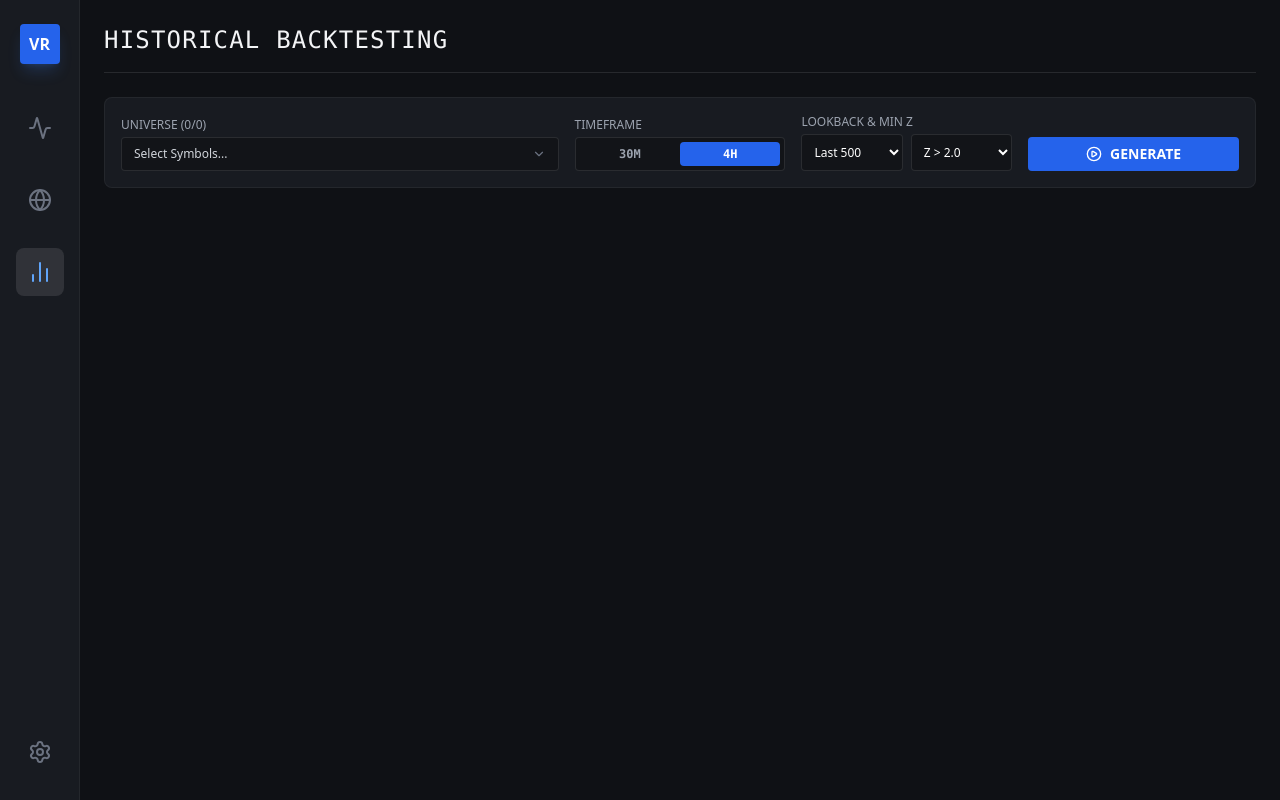
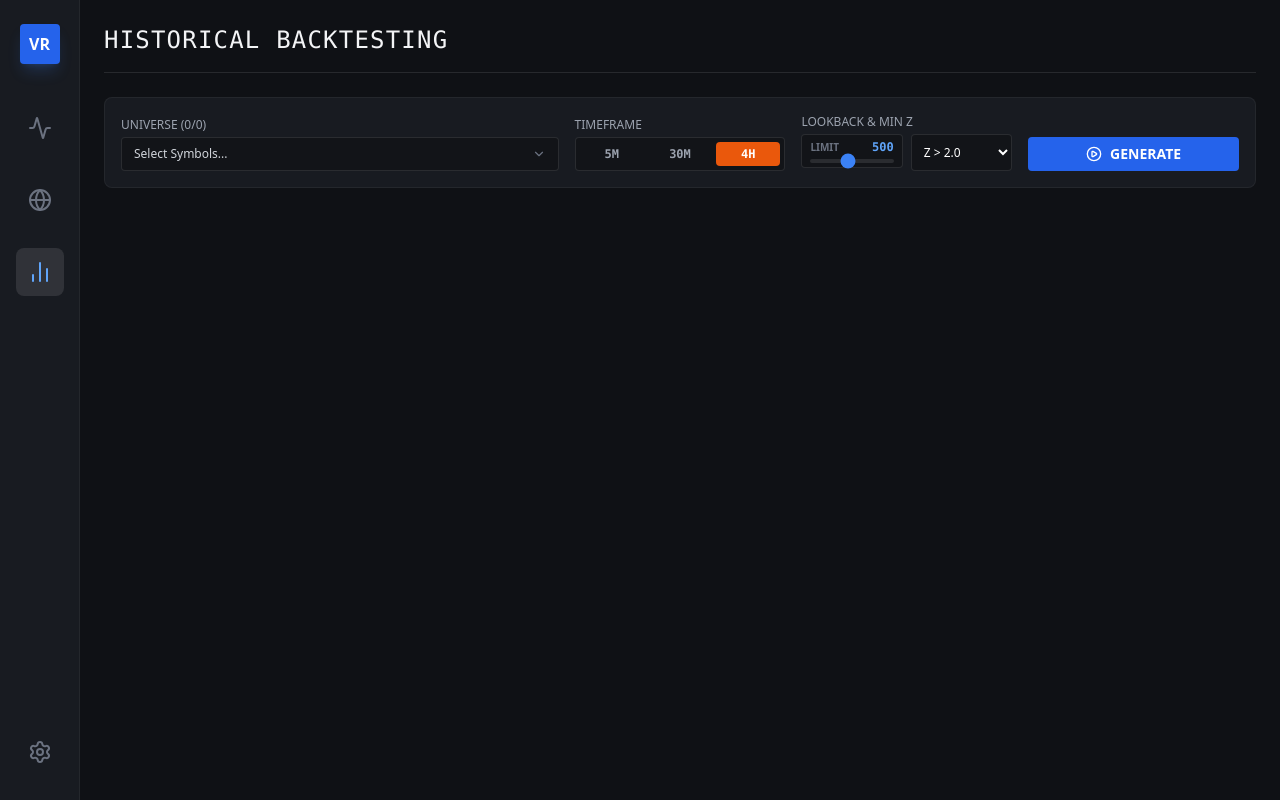
Before and after one commit to 123jlee/Bybit-Volume-Radar, a React (Vite) app: page / in a window 1280 px wide. Both pictures are taken after a click on the button 39 px from the left and 272 px from the top of the page. Built offline with nearby package versions, Linux system fonts and the light colour scheme.

Commit message:
feat: upgrade reports to multi-timeframe with flexible lookback

```diff
--- a/src/components/Reports.tsx
+++ b/src/components/Reports.tsx
@@ -11,7 +11,7 @@ export const Reports: React.FC = () => {
     const [symbols, setSymbols] = useState<string[]>([]);
     const [config, setConfig] = useState<ReportConfig>({
         symbols: [],
-        timeframe: '240',
+        timeframes: ['240'],
         lookback: 500,
         minZScore: 2.0
     });
@@ -39,8 +39,13 @@ export const Reports: React.FC = () => {
         const universe = Store.getSymbols().map(d => d.symbol);
         setSymbols(universe);
 
-        const savedState = Store.getReportState();
+        const savedState = Store.getReportState() as any; // Cast to any to handle migration
         if (savedState) {
+            // Migration: timeframe -> timeframes
+            if (savedState.config.timeframe && !savedState.config.timeframes) {
+                savedState.config.timeframes = [savedState.config.timeframe];
+            }
+
             setConfig(savedState.config);
             setResults(savedState.results);
         } else {
@@ -180,19 +185,32 @@ export const Reports: React.FC = () => {
                 {/* Timeframe */}
                 <div>
                     <label className="block text-xs uppercase text-gray-400 mb-1">Timeframe</label>
-                    <div className="flex bg-[#121418] rounded p-1 border border-white/10">
-                        {(['30m', '240'] as const).map(tf => (
+                    <div className="flex bg-[#121418] rounded p-1 border border-white/10 gap-1">
+                        {(['5m', '30m', '240'] as const).map(tf => {
+                            const isActive = config.timeframes.includes(tf);
+                            return (
                                 <button
                                     key={tf}
-                                onClick={() => updateConfig('timeframe', tf)}
+                                    onClick={() => {
+                                        const current = config.timeframes;
+                                        let next;
+                                        if (current.includes(tf)) {
+                                            if (current.length === 1) return; // Prevent empty
+                                            next = current.filter(t => t !== tf);
+                                        } else {
+                                            next = [...current, tf];
+                                        }
+                                        updateConfig('timeframes', next);
+                                    }}
                                     className={clsx(
                                         "flex-1 px-2 py-1 text-xs font-mono font-bold uppercase rounded transition-colors",
-                                    config.timeframe === tf ? "bg-blue-600 text-white" : "text-gray-400 hover:text-white"
+                                        isActive ? "bg-orange-600 text-white" : "text-gray-400 hover:text-white hover:bg-white/5"
                                     )}
                                 >
                                     {tf === '240' ? '4H' : tf}
                                 </button>
-                        ))}
+                            );
+                        })}
                     </div>
                 </div>
 
@@ -200,15 +218,21 @@ export const Reports: React.FC = () => {
                 <div>
                     <label className="block text-xs uppercase text-gray-400 mb-1">Lookback & Min Z</label>
                     <div className="flex gap-2">
-                        <select
+                        <div className="w-1/2 flex flex-col justify-center h-[34px] bg-[#121418] border border-white/10 rounded px-2">
+                            <div className="flex justify-between items-center mb-1">
+                                <span className="text-[10px] text-gray-500 uppercase font-bold">Limit</span>
+                                <span className="text-xs font-mono font-bold text-blue-400">{config.lookback}</span>
+                            </div>
+                            <input
+                                type="range"
+                                min={100}
+                                max={1000}
+                                step={50}
                                 value={config.lookback}
                                 onChange={(e) => updateConfig('lookback', Number(e.target.value))}
-                            className="bg-[#121418] border border-white/10 rounded px-2 py-2 text-xs text-white outline-none w-1/2"
-                        >
-                            <option value={200}>Last 200</option>
-                            <option value={500}>Last 500</option>
-                            <option value={1000}>Max (1000)</option>
-                        </select>
+                                className="w-full h-1 bg-white/10 rounded-lg appearance-none cursor-pointer accent-blue-500"
+                            />
+                        </div>
                         <select
                             value={config.minZScore}
                             onChange={(e) => updateConfig('minZScore', Number(e.target.value))}
@@ -338,7 +362,7 @@ export const Reports: React.FC = () => {
                                         </td>
                                         <td className="p-4">
                                             <span className="bg-[#121418] border border-white/10 px-2 py-1 rounded text-xs text-blue-400 font-bold">
-                                                {ev.timeframe === '240' ? '4H' : '30M'}
+                                                {ev.timeframe === '240' ? '4H' : ev.timeframe.toUpperCase()}
                                             </span>
                                         </td>
                                         <td className="p-4 font-bold text-gray-200">
--- a/src/services/reporter.ts
+++ b/src/services/reporter.ts
@@ -1,40 +1,46 @@
 import { BybitService } from './bybit';
 import { Store } from './store';
-import type { OHLCV, Timeframe, VolumeEvent } from '../types';
-
-export interface ReportConfig {
-    symbols: string[];
-    timeframe: Timeframe;
-    lookback: number; // 200, 500, 1000
-    minZScore: number;
-}
+import type { OHLCV, Timeframe, VolumeEvent, ReportConfig } from '../types';
 
 export class HistoricalReporter {
 
     public static async generateReport(config: ReportConfig, onProgress: (progress: string) => void): Promise<VolumeEvent[]> {
         const settings = Store.getSettings();
         const results: VolumeEvent[] = [];
-        const BATCH_SIZE = 5;
 
-        for (let i = 0; i < config.symbols.length; i += BATCH_SIZE) {
-            const batch = config.symbols.slice(i, i + BATCH_SIZE);
-            onProgress(`Scanning ${i + 1} - ${Math.min(i + BATCH_SIZE, config.symbols.length)} / ${config.symbols.length}...`);
+        // Flatten tasks: each symbol + timeframe combo is a task
+        const tasks: { symbol: string, timeframe: Timeframe }[] = [];
+        for (const symbol of config.symbols) {
+            for (const tf of config.timeframes) {
+                tasks.push({ symbol, timeframe: tf });
+            }
+        }
 
-            await Promise.all(batch.map(async (symbol) => {
+        const totalTasks = tasks.length;
+        // Batch size for concurrent requests
+        const BATCH_SIZE = 10;
+
+        for (let i = 0; i < totalTasks; i += BATCH_SIZE) {
+            const batch = tasks.slice(i, i + BATCH_SIZE);
+            // Progress: "Processing... (10/150)"
+            const doneCount = Math.min(i + BATCH_SIZE, totalTasks);
+            onProgress(`Processing... (${doneCount}/${totalTasks})`);
+
+            await Promise.all(batch.map(async (task) => {
                 try {
-                    const candles = await BybitService.fetchCandles(symbol, config.timeframe, config.lookback, settings.apiEndpoint);
-                    const anomalies = this.scanHistory(symbol, config.timeframe, candles, config.minZScore);
+                    const candles = await BybitService.fetchCandles(task.symbol, task.timeframe, config.lookback, settings.apiEndpoint);
+                    const anomalies = this.scanHistory(task.symbol, task.timeframe, candles, config.minZScore);
                     results.push(...anomalies);
                 } catch (e) {
-                    console.error(`Failed to report on ${symbol}`, e);
+                    console.error(`Failed to report on ${task.symbol} ${task.timeframe}`, e);
                 }
             }));
 
             // Rate limit safety
-            await new Promise(r => setTimeout(r, 500));
+            await new Promise(r => setTimeout(r, 200));
         }
 
-        // Sort by Time Descending
+        // Sort by Time Descending (Newest First)
         return results.sort((a, b) => b.time - a.time);
     }
 
--- a/src/types.ts
+++ b/src/types.ts
@@ -52,7 +52,7 @@ export const DEFAULT_SETTINGS: AppSettings = {
 
 export interface ReportConfig {
     symbols: string[];
-    timeframe: Timeframe;
+    timeframes: Timeframe[];
     lookback: number;
     minZScore: number;
 }
```
Lines whose indentation alone changed are shown as unchanged.
